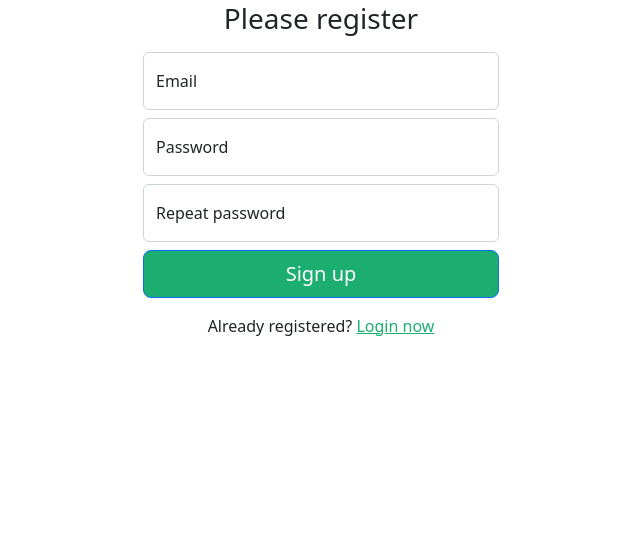
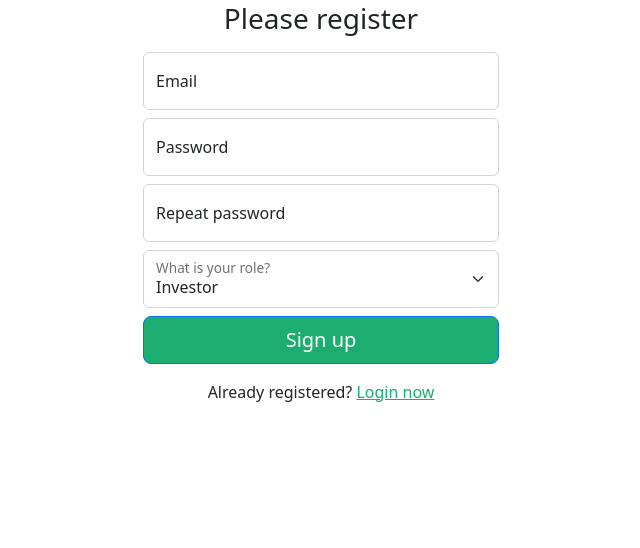
Before and after one commit to flatspell/community, a Flask app: page /register in a window 1280 px wide. Shown: the part 94-642 px from the top of the page, without its empty margins (319-959 px from the left). Run offline with Flask 3, Linux system fonts and the light colour scheme; parts of the project's set-up code (start-up, migrations or seed data) failed here and were passed over.

Commit message:
add roles to signup form

```diff
--- a/src/accounts/forms.py
+++ b/src/accounts/forms.py
@@ -1,5 +1,5 @@
 from flask_wtf import FlaskForm
-from wtforms import EmailField, PasswordField
+from wtforms import EmailField, PasswordField, SelectField
 from wtforms.validators import DataRequired, Email, EqualTo, Length
 
 from src.accounts.models import User
@@ -20,6 +20,15 @@ class RegisterForm(FlaskForm):
             EqualTo("password", message="Passwords must match."),
         ],
     )
+    role = SelectField(
+        "What is your role?",
+        choices=[
+            ("investor", "Investor"),
+            ("entrepreneur", "Entrepreneur"),
+            ("economic_developer", "Economic Developer")
+        ],
+        validators=[DataRequired()]
+    )
 
     def validate(self, extra_validators=None):
         initial_validation = super(RegisterForm, self).validate(extra_validators)
--- a/src/accounts/models.py
+++ b/src/accounts/models.py
@@ -17,11 +17,9 @@ class Role(RoleMixin, db.Model):
 
     id = db.Column(db.Integer(), primary_key=True)
     name = db.Column(db.String(80), unique=True)
-    description = db.Column(db.String(255))
 
-    def __init__(self, name, description):
+    def __init__(self, name):
         self.name = name
-        self.description = description
 
     def __repr__(self):
         return f"<Role {self.name}>"
--- a/src/accounts/views.py
+++ b/src/accounts/views.py
@@ -4,7 +4,7 @@ from flask import Blueprint, flash, redirect, render_template, request, url_for
 from flask_login import login_required, login_user, logout_user, current_user
 
 from src import bcrypt, db
-from src.accounts.models import User
+from src.accounts.models import User, Role
 from src.accounts.token import confirm_token, generate_token
 from src.utils.decorators import logout_required
 from src.utils.email import send_email
@@ -20,6 +20,9 @@ def register():
     form = RegisterForm(request.form)
     if form.validate_on_submit():
         user = User(email=form.email.data, password=form.password.data)
+        role = Role(name=form.role.data)
+        user.roles.append(role)
+
         db.session.add(user)
         db.session.commit()
 
--- a/src/templates/accounts/register.html
+++ b/src/templates/accounts/register.html
@@ -43,6 +43,17 @@
               {% endfor %}
             {% endif %}
         </div>
+        <div class="form-floating">
+          {{ form.role(class="form-select mb-2") }}
+          {{ form.role.label }}
+          {% if form.role.errors %}
+            {% for error in form.role.errors %}
+              <div class="alert alert-danger" role="alert">
+                {{ error }}
+              </div>
+            {% endfor %}
+          {% endif %}
+        </div>
         <button class="w-100 btn btn-lg btn-primary" style="background-color: #1bae70" type="submit">Sign up</button>
         <p class="text-center mt-3">Already registered? <a href="{{ url_for('accounts.login') }}" style="color: #1bae70">Login now</a></p>
       </form>
```
